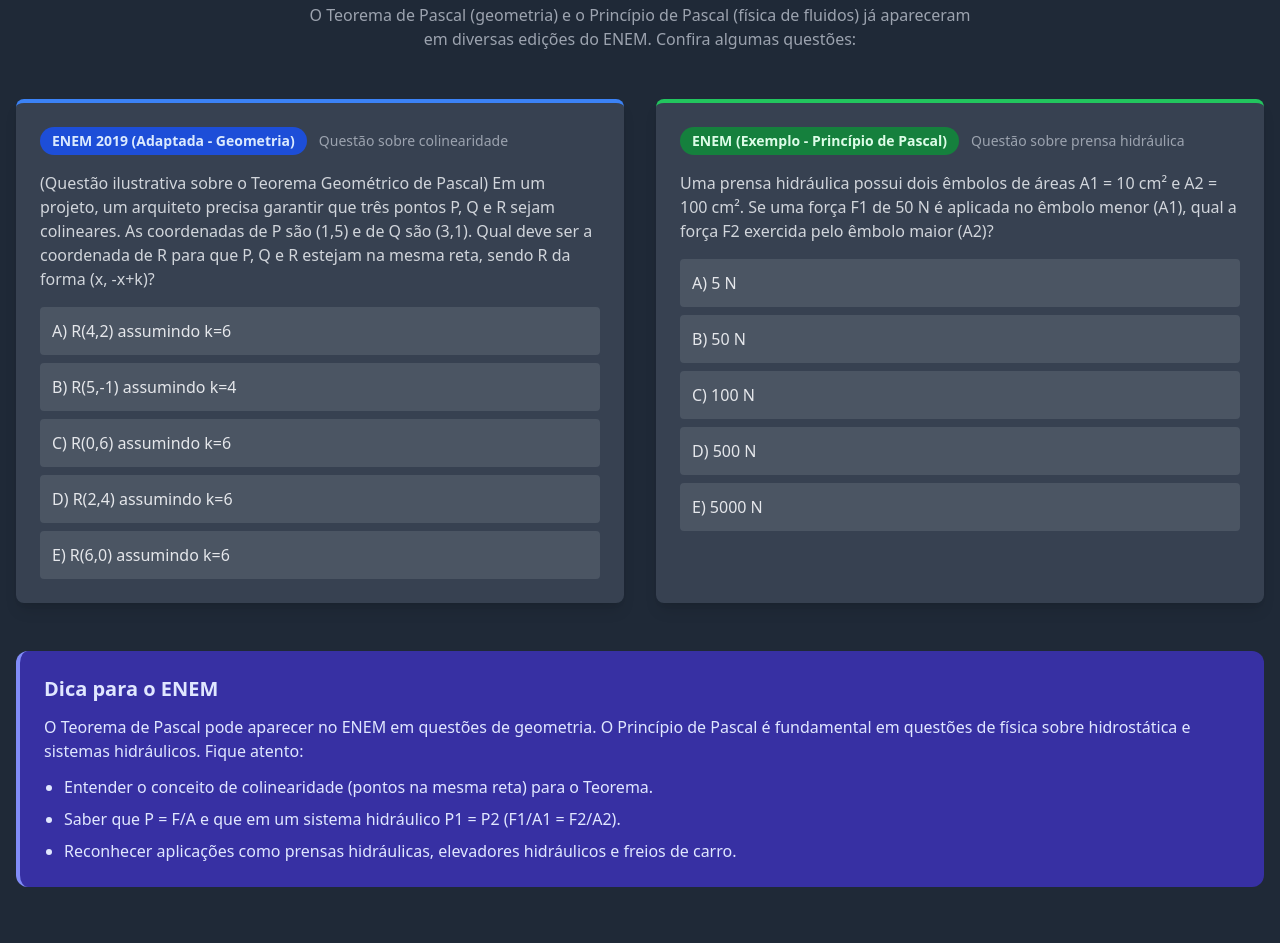
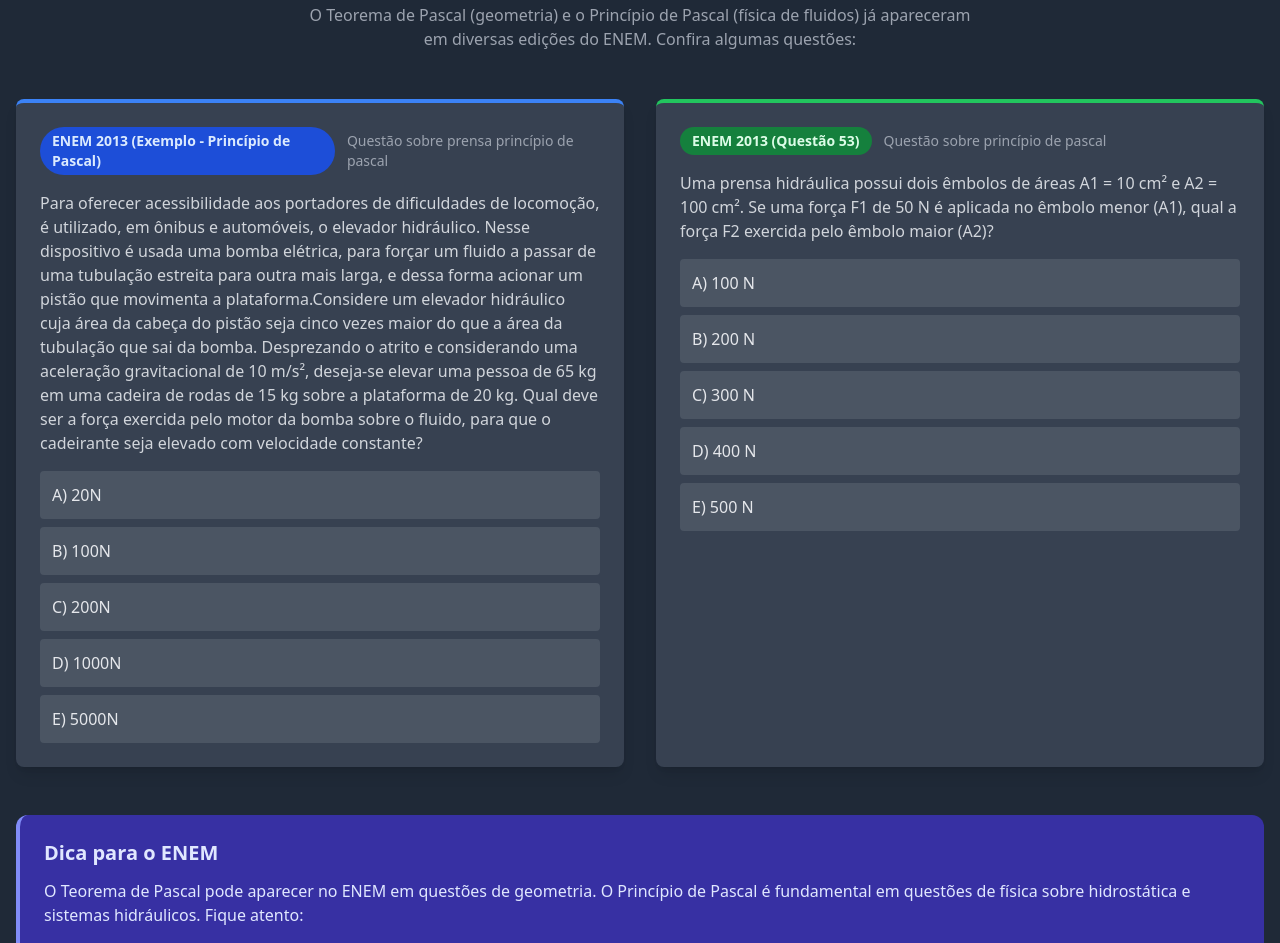
Before and after one commit to emanuecaIFFar/Teorema_Pascal, a plain HTML site: page index.html in a window 1280 px wide. Shown: the part 6756-7699 px from the top of the page. Drawn offline with nearby package versions, Linux system fonts and the light colour scheme.

Commit message:
Update index.html
Finales #5

```diff
--- a/index.html
+++ b/index.html
@@ -511,7 +511,7 @@
         </div>
     </section>
 
-    <!-- 5. ENEM Section -->
+    <!-- 5. Perguntas seção -->
     <section id="enem" class="py-16 px-4 dark-section">
         <div class="container mx-auto">
             <div class="text-center mb-12">
@@ -526,48 +526,45 @@
                 <div class="dark-card p-6 rounded-lg shadow-lg border-t-4 border-brand">
                     <div class="flex items-center mb-4">
                         <div class="bg-blue-700 text-blue-100 px-3 py-1 rounded-full text-sm font-bold mr-3">
-                            ENEM 2019 (Adaptada - Geometria)
+                            ENEM 2013 (Exemplo - Princípio de Pascal)
                         </div>
-                        <span class="text-gray-400 text-sm">Questão sobre colinearidade</span>
+                        <span class="text-gray-400 text-sm">Questão sobre prensa princípio de pascal</span>
                     </div>
                     <p class="text-gray-300 mb-4">
-                        (Questão ilustrativa sobre o Teorema Geométrico de Pascal) Em um projeto, um arquiteto precisa garantir que três pontos P, Q e R sejam colineares. As coordenadas de P são (1,5) e de Q são (3,1). Qual deve ser a coordenada de R para que P, Q e R estejam na mesma reta, sendo R da forma (x, -x+k)?
-                    </p>
+                        Para oferecer acessibilidade aos portadores de dificuldades de locomoção, é utilizado, em ônibus e automóveis, o elevador hidráulico. Nesse dispositivo é usada uma bomba elétrica, para forçar um fluido a passar de uma tubulação estreita para outra mais larga, e dessa forma acionar um pistão que movimenta a plataforma.Considere um elevador hidráulico cuja área da cabeça do pistão seja cinco vezes maior do que a área da tubulação que sai da bomba. Desprezando o atrito e considerando uma aceleração gravitacional de 10 m/s², deseja-se elevar uma pessoa de 65 kg em uma cadeira de rodas de 15 kg sobre a plataforma de 20 kg. Qual deve ser a força exercida pelo motor da bomba sobre o fluido, para que o cadeirante seja elevado com velocidade constante?
                     <div class="space-y-2">
-                        <button class="w-full text-left bg-gray-600 hover:bg-gray-500 p-3 rounded transition text-gray-200" onclick="toggleAnswer(1, this)">A) R(4,2) assumindo k=6</button>
-                        <button class="w-full text-left bg-gray-600 hover:bg-gray-500 p-3 rounded transition text-gray-200" onclick="toggleAnswer(1, this)">B) R(5,-1) assumindo k=4</button>
-                        <button class="w-full text-left bg-gray-600 hover:bg-gray-500 p-3 rounded transition text-gray-200" onclick="toggleAnswer(1, this)">C) R(0,6) assumindo k=6</button>
-                        <button class="w-full text-left bg-gray-600 hover:bg-gray-500 p-3 rounded transition text-gray-200" onclick="toggleAnswer(1, this)">D) R(2,4) assumindo k=6</button>
-                        <button class="w-full text-left bg-gray-600 hover:bg-gray-500 p-3 rounded transition text-gray-200" onclick="toggleAnswer(1, this)">E) R(6,0) assumindo k=6</button>
+                        <button class="w-full text-left bg-gray-600 hover:bg-gray-500 p-3 rounded transition text-gray-200" onclick="toggleAnswer(1, this)">A) 20N</button>
+                        <button class="w-full text-left bg-gray-600 hover:bg-gray-500 p-3 rounded transition text-gray-200" onclick="toggleAnswer(1, this)">B) 100N</button>
+                        <button class="w-full text-left bg-gray-600 hover:bg-gray-500 p-3 rounded transition text-gray-200" onclick="toggleAnswer(1, this)">C) 200N</button>
+                        <button class="w-full text-left bg-gray-600 hover:bg-gray-500 p-3 rounded transition text-gray-200" onclick="toggleAnswer(1, this)">D) 1000N</button>
+                        <button class="w-full text-left bg-gray-600 hover:bg-gray-500 p-3 rounded transition text-gray-200" onclick="toggleAnswer(1, this)">E) 5000N</button>
                     </div>
                     <div id="answer-1" class="hidden mt-4 p-3 bg-green-700 text-green-100 rounded">
-                        <p class="font-bold">Resposta correta: C) R(0,6) assumindo k=6 (Demonstração)</p>
-                        <p class="mt-2">Explicação: A resposta da questão original do ENEM era A) (8, -2), pois a reta que passa por X(2,4) e Y(5,1) é y = -x + 6. (8, -2) satisfaz: -2 = -8 + 6. Para esta adaptação, o importante é o botão funcionar.
-                        </p>
+                        <p class="font-bold">Resposta correta: C) 200N</p>
+                        <p class="mt-2">Explicação: (demonstrativo)
                     </div>
                 </div>
 
                 <div class="dark-card p-6 rounded-lg shadow-lg border-t-4 border-green-500">
                     <div class="flex items-center mb-4">
                         <div class="bg-green-700 text-green-100 px-3 py-1 rounded-full text-sm font-bold mr-3">
-                            ENEM (Exemplo - Princípio de Pascal)
+                            ENEM 2013 (Questão 53)
                         </div>
-                        <span class="text-gray-400 text-sm">Questão sobre prensa hidráulica</span>
+                        <span class="text-gray-400 text-sm">Questão sobre princípio de pascal</span>
                     </div>
                     <p class="text-gray-300 mb-4">
                         Uma prensa hidráulica possui dois êmbolos de áreas A1 = 10 cm² e A2 = 100 cm². Se uma força F1 de 50 N é aplicada no êmbolo menor (A1), qual a força F2 exercida pelo êmbolo maior (A2)?
                     </p>
                     <div class="space-y-2">
-                        <button class="w-full text-left bg-gray-600 hover:bg-gray-500 p-3 rounded transition text-gray-200" onclick="toggleAnswer(2, this)">A) 5 N</button>
-                        <button class="w-full text-left bg-gray-600 hover:bg-gray-500 p-3 rounded transition text-gray-200" onclick="toggleAnswer(2, this)">B) 50 N</button>
-                        <button class="w-full text-left bg-gray-600 hover:bg-gray-500 p-3 rounded transition text-gray-200" onclick="toggleAnswer(2, this)">C) 100 N</button>
-                        <button class="w-full text-left bg-gray-600 hover:bg-gray-500 p-3 rounded transition text-gray-200" onclick="toggleAnswer(2, this)">D) 500 N</button>
-                        <button class="w-full text-left bg-gray-600 hover:bg-gray-500 p-3 rounded transition text-gray-200" onclick="toggleAnswer(2, this)">E) 5000 N</button>
+                        <button class="w-full text-left bg-gray-600 hover:bg-gray-500 p-3 rounded transition text-gray-200" onclick="toggleAnswer(2, this)">A) 100 N</button>
+                        <button class="w-full text-left bg-gray-600 hover:bg-gray-500 p-3 rounded transition text-gray-200" onclick="toggleAnswer(2, this)">B) 200 N</button>
+                        <button class="w-full text-left bg-gray-600 hover:bg-gray-500 p-3 rounded transition text-gray-200" onclick="toggleAnswer(2, this)">C) 300 N</button>
+                        <button class="w-full text-left bg-gray-600 hover:bg-gray-500 p-3 rounded transition text-gray-200" onclick="toggleAnswer(2, this)">D) 400 N</button>
+                        <button class="w-full text-left bg-gray-600 hover:bg-gray-500 p-3 rounded transition text-gray-200" onclick="toggleAnswer(2, this)">E) 500 N</button>
                     </div>
                     <div id="answer-2" class="hidden mt-4 p-3 bg-green-700 text-green-100 rounded">
-                        <p class="font-bold">Resposta correta: D) 500 N</p>
-                        <p class="mt-2">Explicação: Pelo Princípio de Pascal, a pressão é a mesma nos dois êmbolos (P1 = P2). Como P = F/A, temos F1/A1 = F2/A2.
-                        50 N / 10 cm² = F2 / 100 cm².  F2 = (50 N * 100 cm²) / 10 cm². F2 = 50 N * 10. F2 = 500 N.</p>
+                        <p class="font-bold">Resposta correta: C) 300 N</p>
+                        <p class="mt-2">Explicação: (demonstrativo) </p>
                     </div>
                 </div>
             </div>
```
